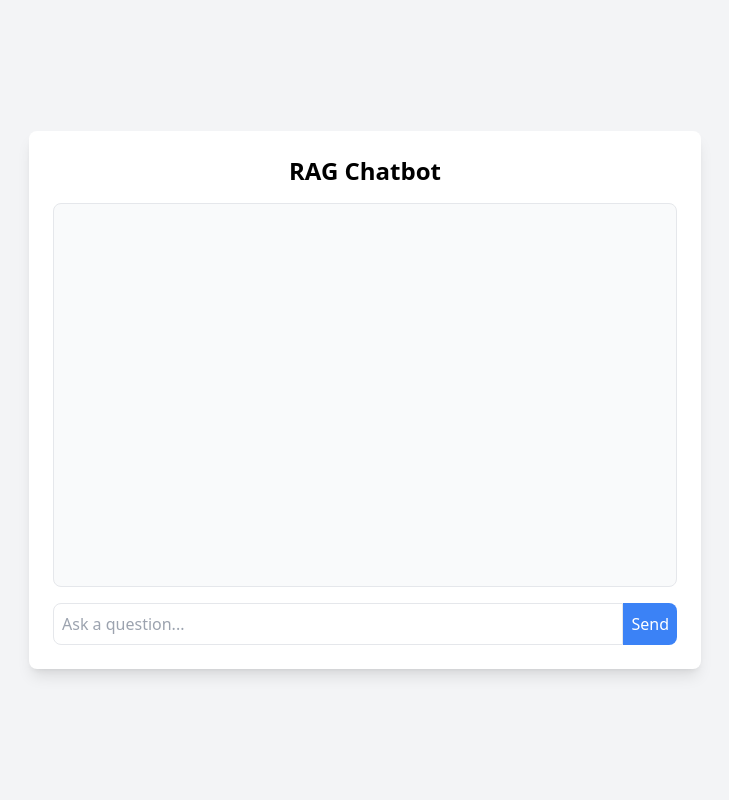
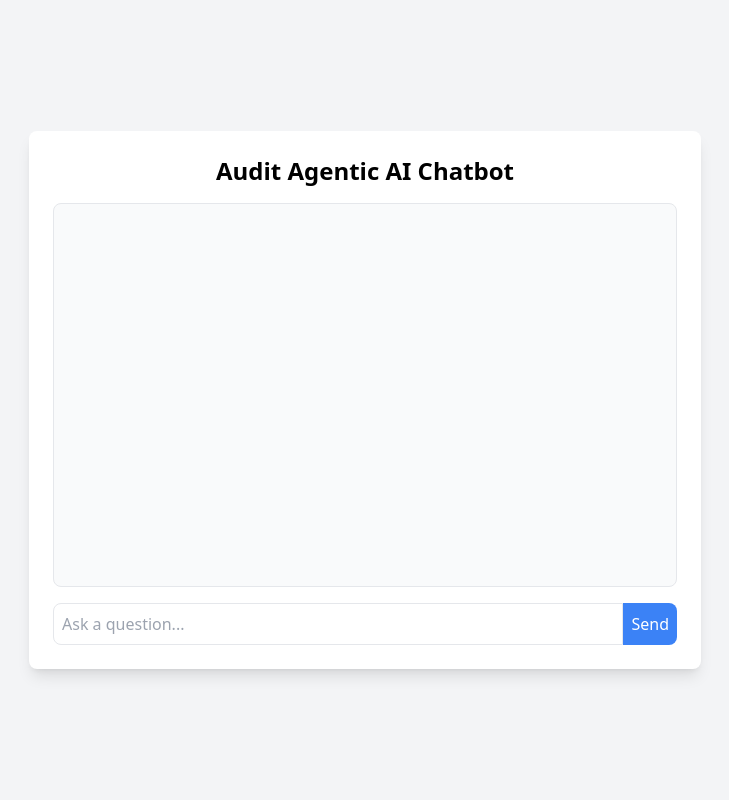
Before and after one commit to eyoul/audit-assistant-chatbot, a Flask app: page / in a window 1280 px wide. Shown: the whole page, without its empty margins (275-1004 px from the left). Run offline with Flask 3, Linux system fonts and the light colour scheme; some libraries are stand-ins or nearby versions.

Commit message:
Update index.html

```diff
--- a/templates/index.html
+++ b/templates/index.html
@@ -3,7 +3,7 @@
 <head>
     <meta charset="UTF-8">
     <meta name="viewport" content="width=device-width, initial-scale=1.0">
-    <title>RAG Chatbot</title>
+    <title>Audit Agentic AI Chatbot</title>
     <script src="https://unpkg.com/react@18/umd/react.production.min.js"></script>
     <script src="https://unpkg.com/react-dom@18/umd/react-dom.production.min.js"></script>
     <script src="https://unpkg.com/@babel/standalone@7.22.5/babel.min.js"></script>
@@ -90,7 +90,7 @@
 
             return (
                 <div className="w-full max-w-2xl bg-white rounded-lg shadow-lg p-6">
-                    <h1 className="text-2xl font-bold text-center mb-4">RAG Chatbot</h1>
+                    <h1 className="text-2xl font-bold text-center mb-4">Audit Agentic AI Chatbot</h1>
                     <div className="h-96 overflow-y-auto mb-4 p-4 border rounded-lg bg-gray-50">
                         {messages.map((msg, index) => (
                             <div key={index} className={`mb-2 ${msg.sender === 'user' || msg.sender === 'human' ? 'text-right' : 'text-left'}`}>
```
